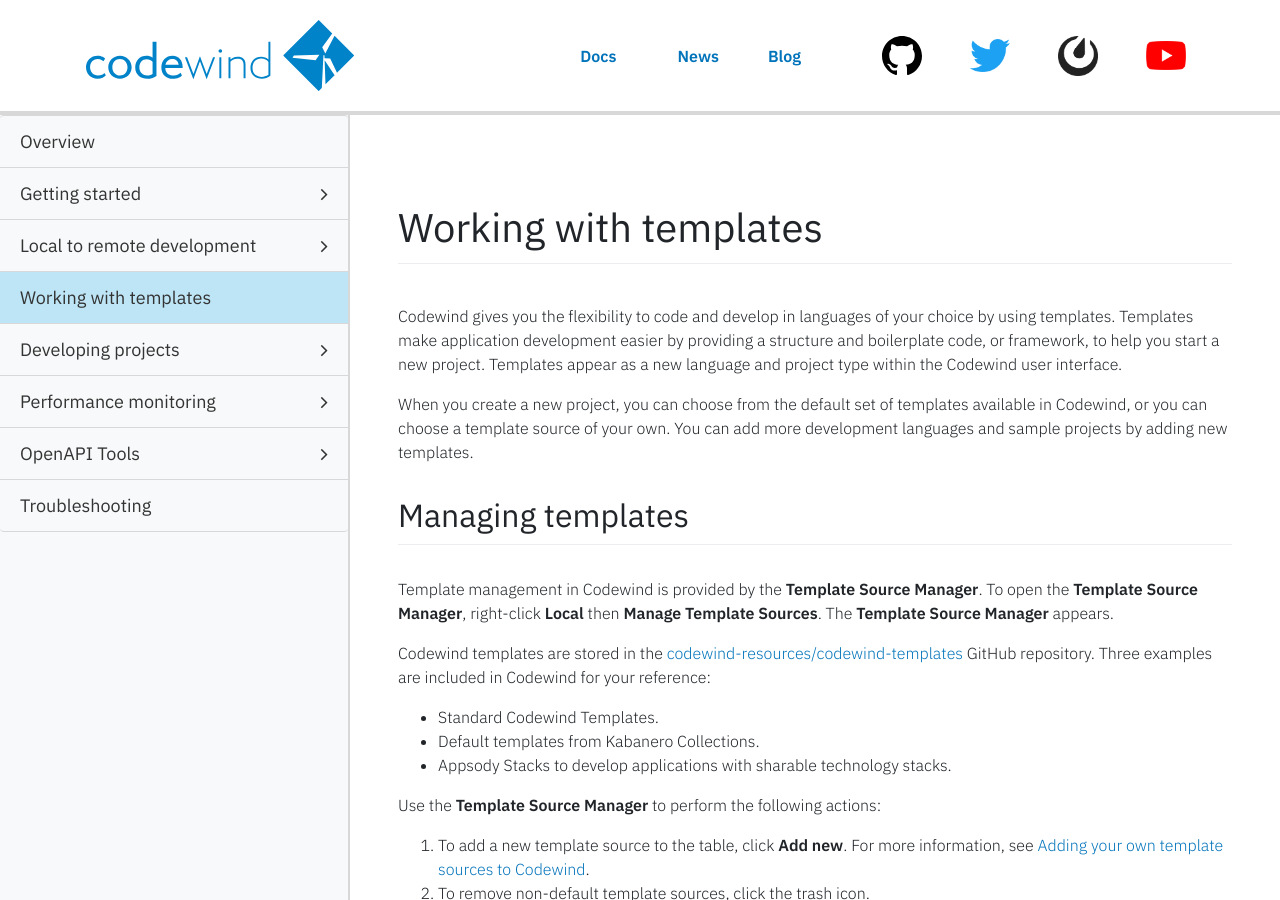
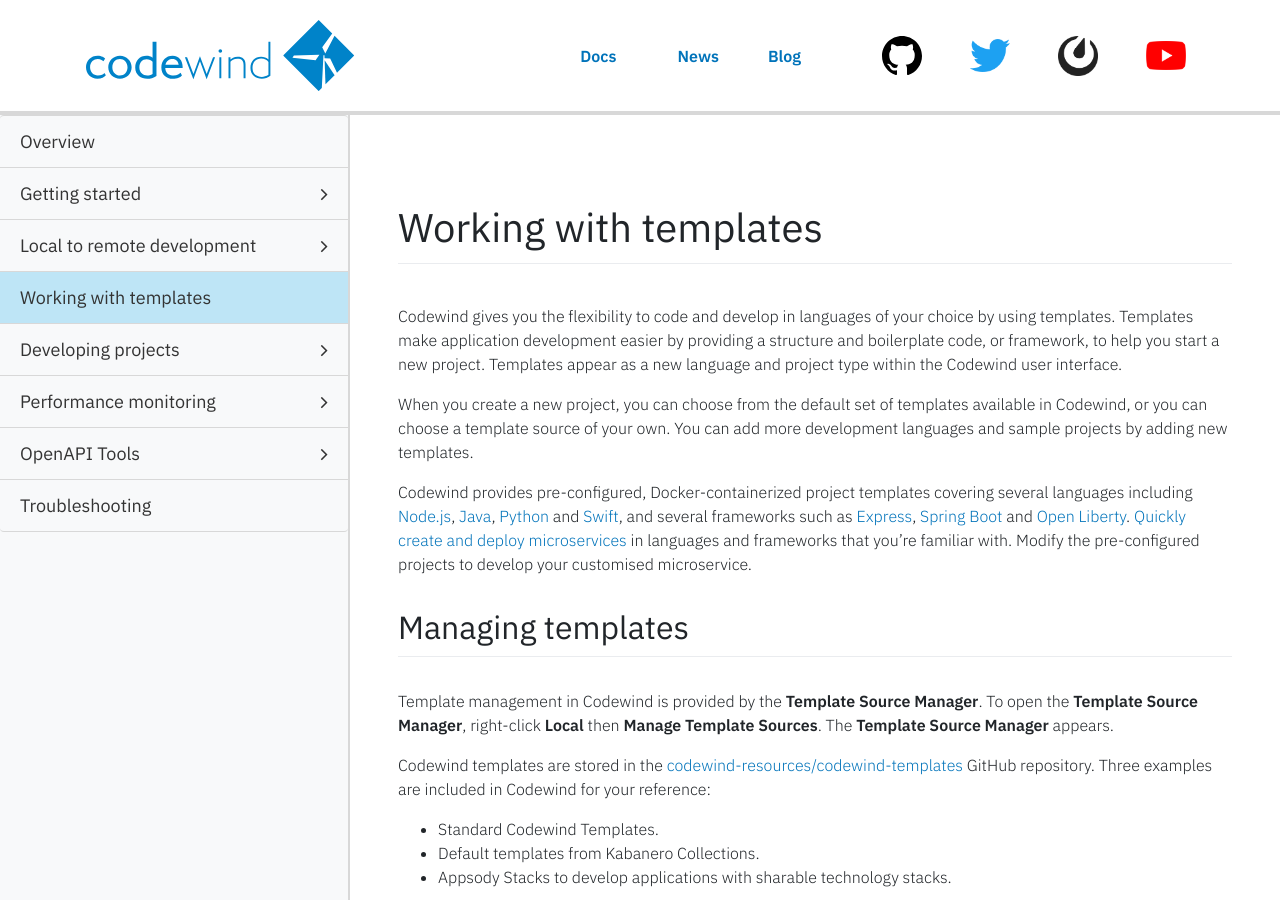
Before and after one commit to eclipse-archived/codewind-docs, a Jekyll site: the page built from docs/_documentations/workingwithtemplates.md, in a window 1280 px wide and 900 px high. Built offline with Jekyll 4.4.1, drawn with Linux system fonts in a browser that asks for light colours; nearby versions of some CDN libraries; comment, search, counter and statistics services are not loaded.

Commit message:
Add new paragraph
Signed-off-by: micgibso <MICGIBSO@uk.ibm.com>

```diff
--- a/docs/_documentations/workingwithtemplates.md
+++ b/docs/_documentations/workingwithtemplates.md
@@ -15,6 +15,8 @@ parent: usingcodewind
 Codewind gives you the flexibility to code and develop in languages of your choice by using templates. Templates make application development easier by providing a structure and boilerplate code, or framework, to help you start a new project. Templates appear as a new language and project type within the Codewind user interface.
 
 When you create a new project, you can choose from the default set of templates available in Codewind, or you can choose a template source of your own. You can add more development languages and sample projects by adding new templates.
+
+Codewind provides pre-configured, Docker-containerized project templates covering several languages including [Node.js](https://nodejs.dev/), [Java](https://www.java.com/), [Python](https://www.python.org/) and [Swift](https://swift.org/), and several frameworks such as [Express](https://expressjs.com/), [Spring Boot](https://spring.io/projects/spring-boot) and [Open Liberty](https://openliberty.io/). [Quickly create and deploy microservices](https://www.youtube.com/watch?v=zKMggp10gq4&t=12s) in languages and frameworks that you're familiar with. Modify the pre-configured projects to develop your customised microservice.
 
 ## Managing templates
 
```
